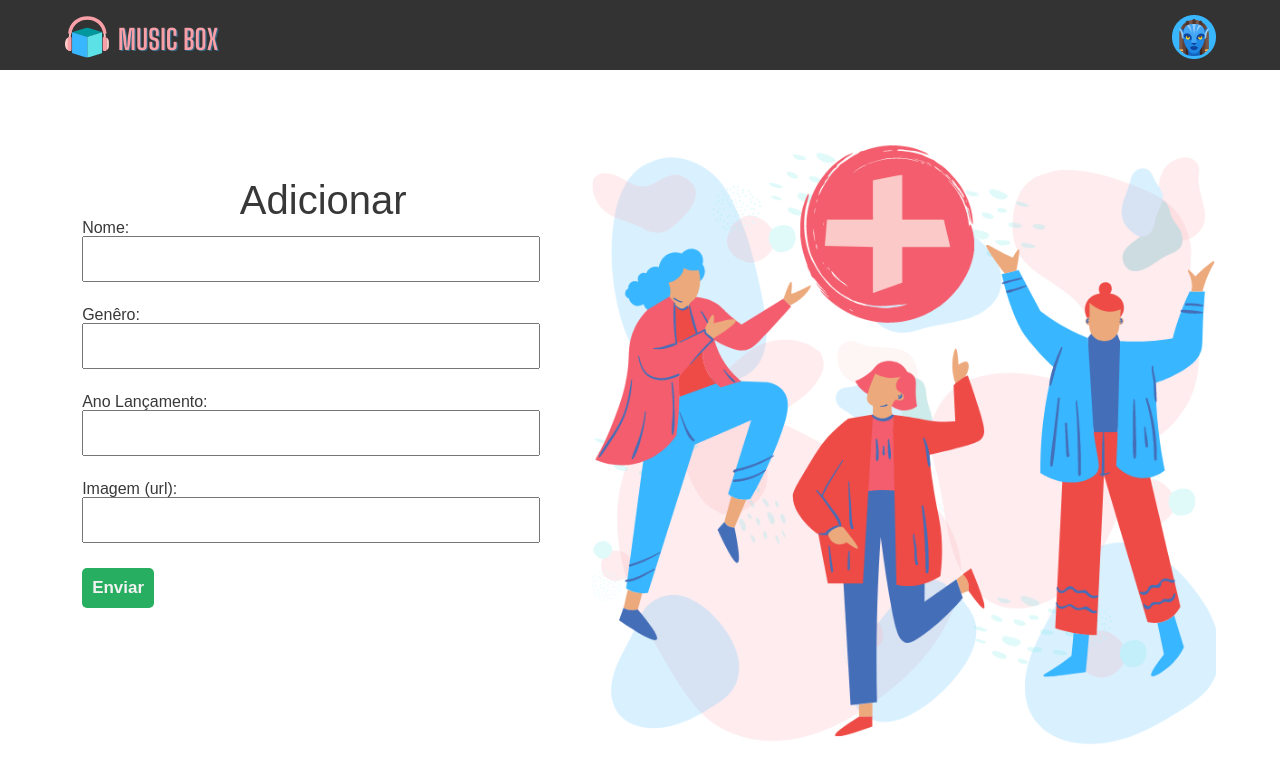
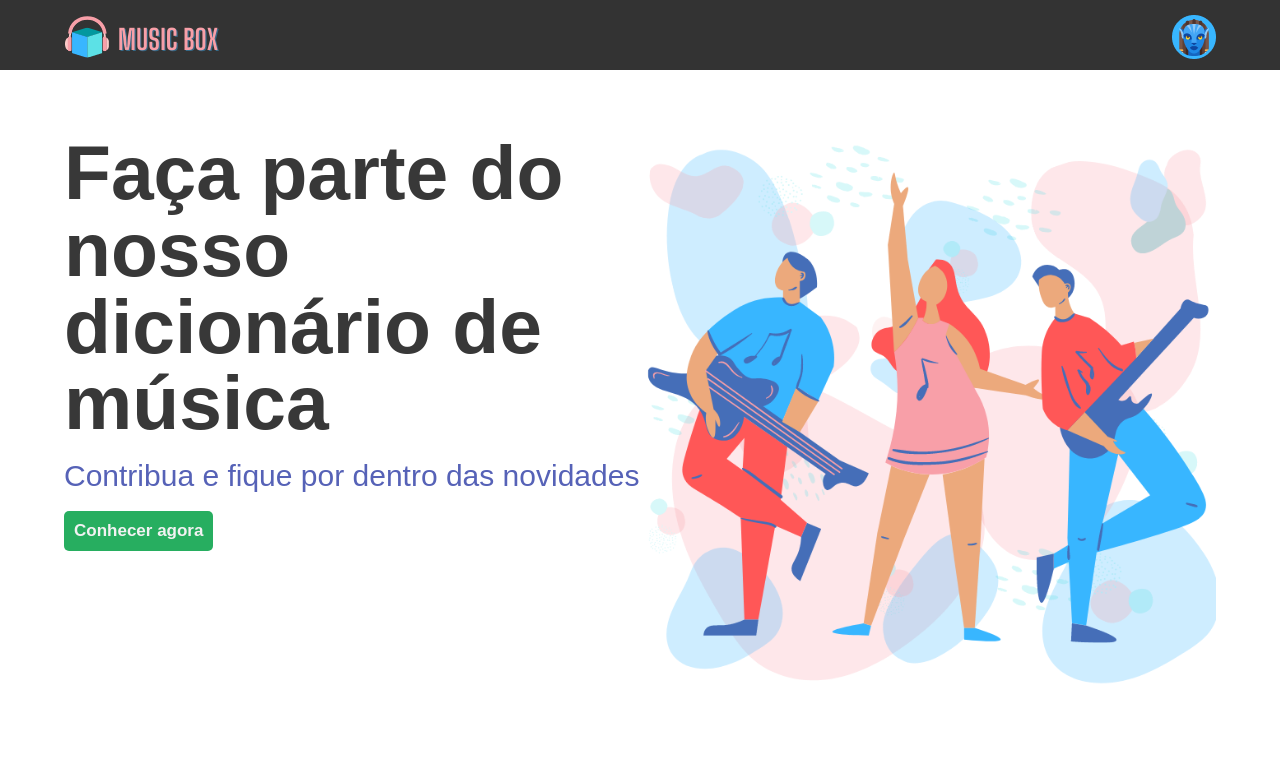
Before and after one commit to taiprogrammer/start-react, a React (Create React App) app in the folder React-npx/music-box/: page / in a window 1280 px wide. Shown: the top 782 px of the page. Built offline with nearby package versions, Linux system fonts and the light colour scheme; the HTML template or start-up script is replaced by a standard one.

Commit message:
adding routes to pages

```diff
--- a/React-npx/music-box/package.json
+++ b/React-npx/music-box/package.json
@@ -8,6 +8,7 @@
     "@testing-library/user-event": "^12.1.10",
     "react": "^17.0.2",
     "react-dom": "^17.0.2",
+    "react-router-dom": "^5.2.0",
     "react-scripts": "4.0.3",
     "web-vitals": "^1.0.1"
   },
--- a/React-npx/music-box/src/App.js
+++ b/React-npx/music-box/src/App.js
@@ -6,11 +6,12 @@ import './assets/css/reset.css'
 import Index from './pages/Index'
 import NotFound from './pages/NotFound'
 import AddMusic from './pages/AddMusic'
+import Routes from './route'
 
 function App() {
   return (
     <>
-      <AddMusic />
+      <Routes />
     </>
   );
 }
--- a/React-npx/music-box/src/components/BtnGreen.js
+++ b/React-npx/music-box/src/components/BtnGreen.js
@@ -1,10 +1,11 @@
 import React from 'react'
+import {Link} from 'react-router-dom'
 
 function BtnGreen(props){
     return(
-        <>
+        <Link to={props.destino}>
             <button className="btn-green">{props.texto}</button>
-        </>
+        </Link>
     );
 }
 
--- a/React-npx/music-box/src/pages/Index.js
+++ b/React-npx/music-box/src/pages/Index.js
@@ -16,7 +16,7 @@ function Index() {
               <h3>Contribua e fique por dentro das novidades </h3>
             </div>
             <div className="img-index"></div>
-            <BtnGreen texto="Conhecer agora" />
+            <BtnGreen texto="Conhecer agora" destino="/music"/>
           </div>
           <img src={imgIndex} alt="" className="index-img" />
         </div>
--- a/React-npx/music-box/src/pages/Music.js
+++ b/React-npx/music-box/src/pages/Music.js
@@ -9,7 +9,7 @@ function Music() {
     <NavBar />
       <div className="container">
         <div className="filter">
-          <BtnGreen texto="Adicionar" />
+          <BtnGreen texto="Adicionar" destino="/add-music"/>
         </div>
       </div>
       <div className="container">
--- a/React-npx/music-box/src/pages/NotFound.js
+++ b/React-npx/music-box/src/pages/NotFound.js
@@ -15,7 +15,7 @@ function NotFound() {
                     <h3>A página que você procura não foi encontrada.</h3>
                 </div>
                 <div class="img-index"></div>
-                <BtnGreen texto="Voltar" />
+                <BtnGreen texto="Voltar" destino="/" />
             </div>
             <img src={imgIndex} alt="" class="index-img" />
         </div>
--- /dev/null
+++ b/React-npx/music-box/src/route.js
@@ -0,0 +1,21 @@
+import React from 'react';
+import Index from '../src/pages/Index';
+import {BrowserRouter as Routers, Switch, Route} from 'react-router-dom';
+import Music from './pages/Music';
+import AddMusic from './pages/AddMusic';
+import NotFound from './pages/NotFound';
+
+function Routes(){
+    return(
+        <Routers>
+            <Switch>
+                <Route exact path="/" component={Index}/>
+                <Route path="/music" component={Music} />
+                <Route path="/add-music" component={AddMusic} />
+                <Route path="*" component={NotFound}/>
+            </Switch>
+        </Routers>
+    );
+}
+
+export default Routes;
```
Also changed, not shown: 2 other files (tests, documents, lock files or other folders).
